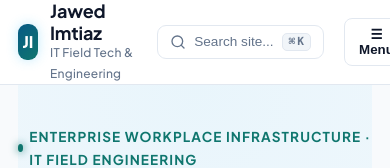
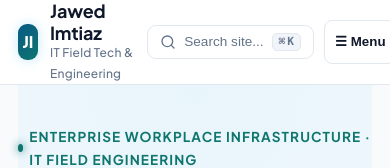
Before and after one commit to jawedimtiaz/jawed-website, a React (Vite) app: page / in a window 390 px wide. Shown: the top 168 px of the page. Built offline with nearby package versions, Linux system fonts and the light colour scheme.

Commit message:
fix: prevent mobile header menu overflow

```diff
--- a/src/index.css
+++ b/src/index.css
@@ -1516,6 +1516,23 @@ select:focus-visible {
 }
 
 
+/* Compact header layout for narrow mobile viewports. */
+@media (max-width: 600px) {
+  .header-inner {
+    gap: 10px;
+  }
+
+  .header-search-slot {
+    display: none;
+  }
+
+  .menu-toggle {
+    flex: 0 0 auto;
+    padding-inline: 10px;
+    white-space: nowrap;
+  }
+}
+
 /* Mobile homepage and floating AI launcher refinements (Phase: mobile UX follow-up) */
 @media (max-width: 600px) {
   .hero {
```
